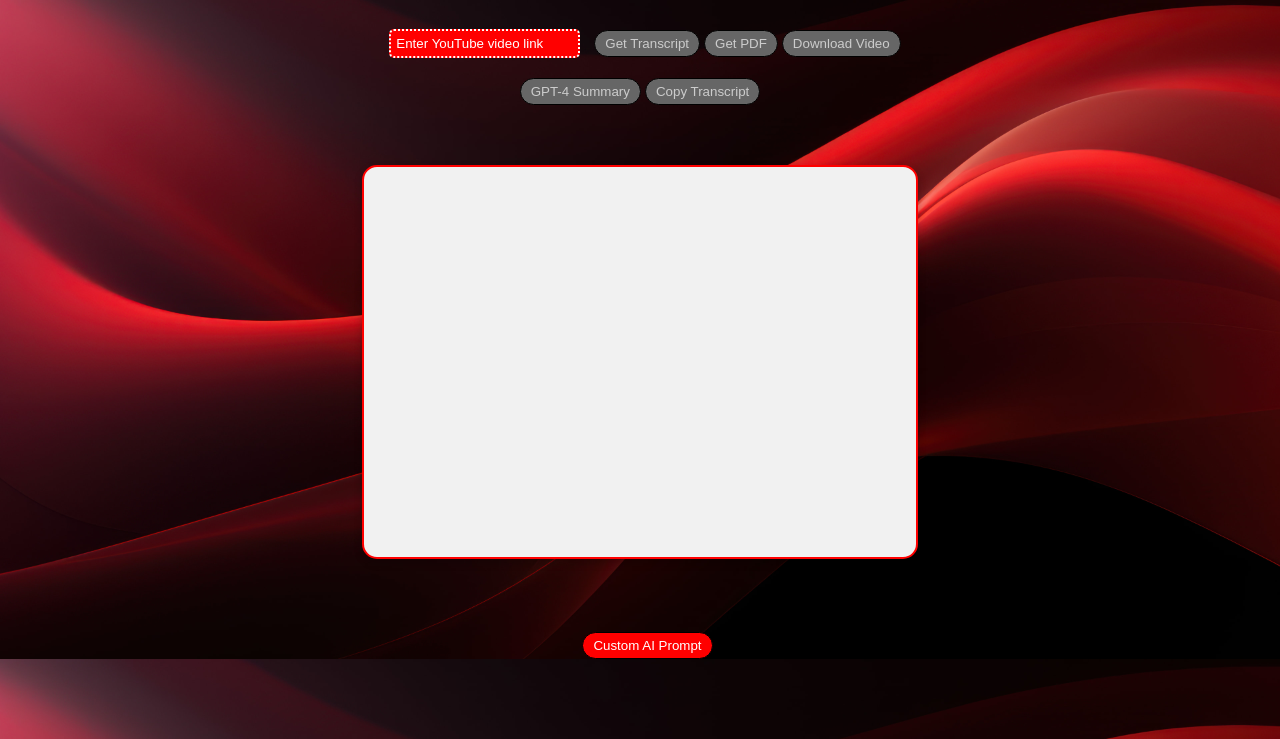
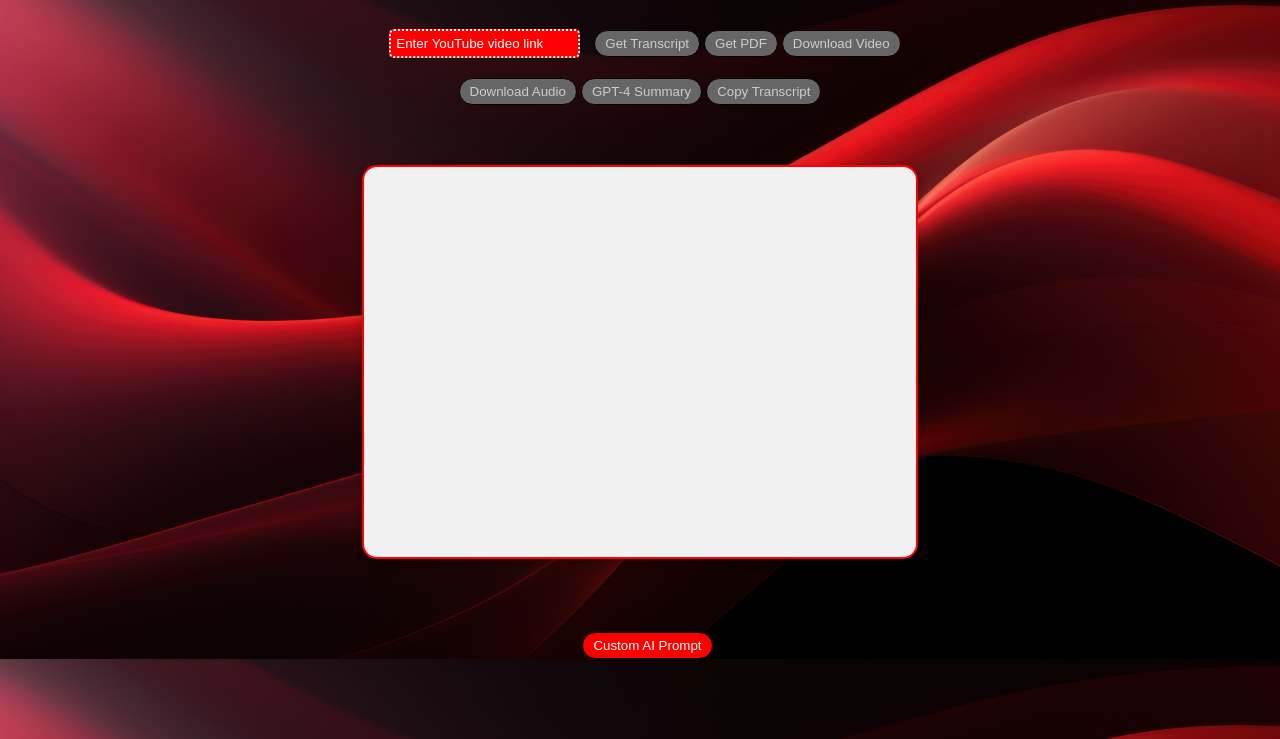
Before and after one commit to beanpython1/transcript, a plain HTML site: page index.html in a window 1280 px wide. Shown: the part 61-800 px from the top of the page. Drawn offline with nearby package versions, Linux system fonts and the light colour scheme.

Commit message:
Update index.html

```diff
--- a/index.html
+++ b/index.html
@@ -14,6 +14,7 @@
         <button id="getTranscriptButton" onclick="getTranscript()" disabled>Get Transcript</button>
         <button id="getPDFButton" onclick="getPDF()" disabled>Get PDF</button>
         <button id="getVIDButton" onclick="getVID()" disabled>Download Video</button>
+        <button id="getMP3Button" onclick="getMP3()" disabled>Download Audio</button>
         <button id="getAIButton" onclick="getAI()" disabled>GPT-4 Summary</button>
         <button id="copyButton" disabled>Copy Transcript</button>
         <div id="transcript"></div>
```
